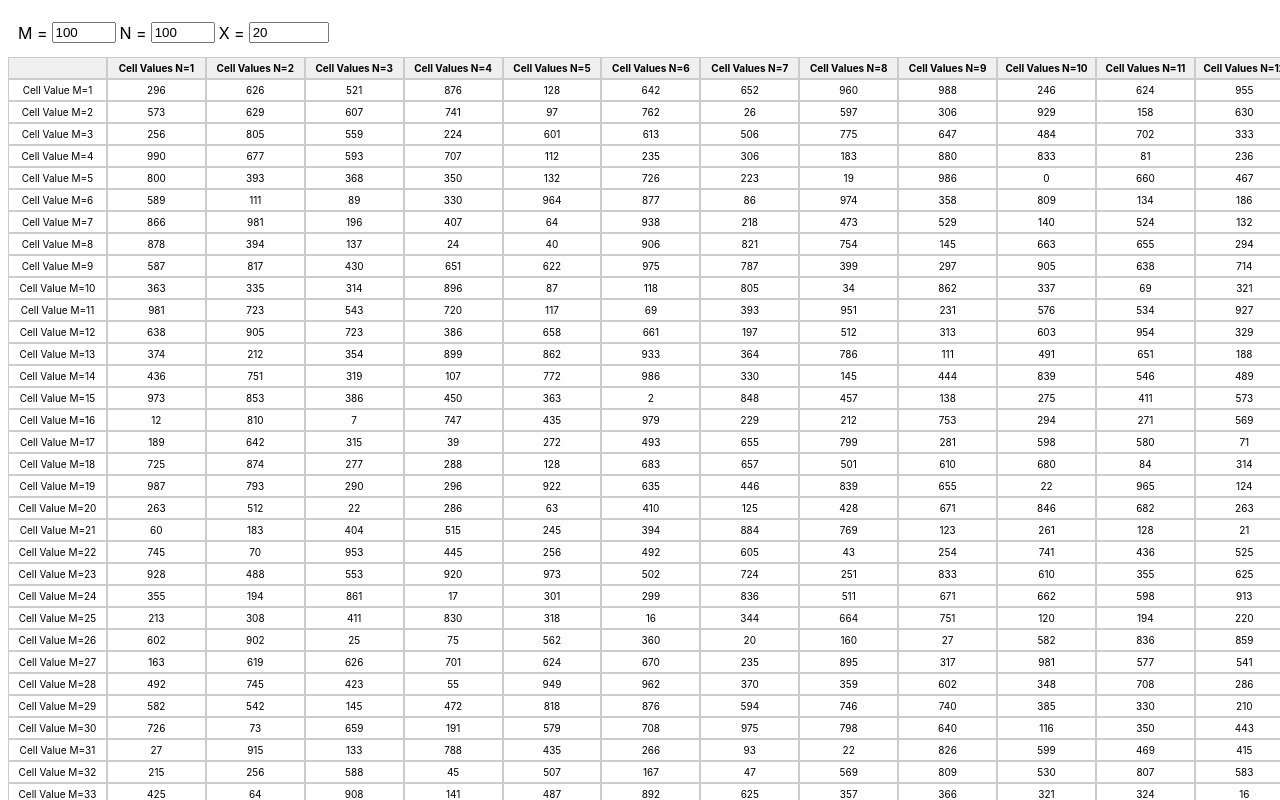
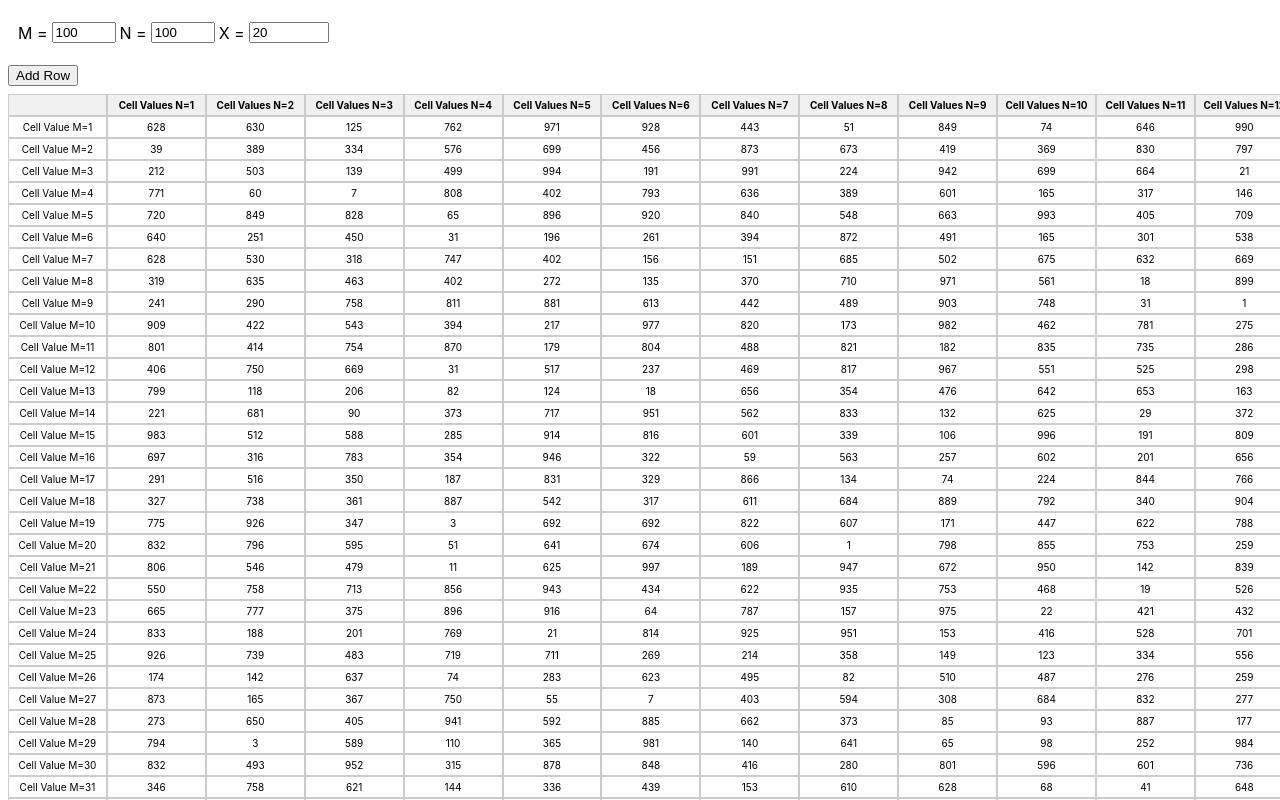
Before and after one commit to Yurii-Yanovitsky/Matrix-Table, a React (Create React App) app: page / in a window 1280 px wide. Shown: the top 800 px of the page. Built offline with nearby package versions, Linux system fonts and the light colour scheme.

Commit message:
Enable adding new rows to the table

```diff
--- a/src/App.css
+++ b/src/App.css
@@ -66,6 +66,10 @@
   translate: 100%;
 }
 
+.add-button {
+  padding: 8px 0;
+}
+
 .input-container {
   display: flex;
   align-items: center;
--- a/src/components/MatrixHeader.tsx
+++ b/src/components/MatrixHeader.tsx
@@ -1,9 +1,13 @@
 import { useMatrix } from "./MatrixTableContext";
 
 export const MatrixHeader = () => {
-  const { status, numberOfColumns } = useMatrix();
+  const { status, numberOfColumns, handleAddRow } = useMatrix();
 
   return (
+    <>
+      <div className="add-button">
+        <button onClick={handleAddRow}>Add Row</button>
+      </div>
       <div
         style={{
           display: "grid",
@@ -13,10 +17,13 @@ export const MatrixHeader = () => {
         <div className="header-cell">{status}</div>
         {Array.from({ length: numberOfColumns }).map((_, index) => {
           return (
-          <div key={index + 1} className="header-cell">{`Cell Values N=${index + 1}`}</div>
+            <div key={index + 1} className="header-cell">{`Cell Values N=${
+              index + 1
+            }`}</div>
           );
         })}
         <div className="header-cell">Sum values</div>
       </div>
+    </>
   );
 };
--- a/src/components/MatrixTableContext.tsx
+++ b/src/components/MatrixTableContext.tsx
@@ -9,7 +9,7 @@ import {
   useState,
   useTransition,
 } from "react";
-import { Cell } from "../utils/generateMatrix";
+import { Cell, generateRow } from "../utils/generateMatrix";
 
 type MatrixTableContextType = {
   matrix: Cell[][];
@@ -21,6 +21,7 @@ type MatrixTableContextType = {
   handleCellEnter: (cell: Cell) => void;
   handleCellLeave: () => void;
   handleDeleteRow: (rowIndex: number) => void;
+  handleAddRow: () => void;
 };
 
 const MatrixTableContext = createContext<MatrixTableContextType>({
@@ -33,6 +34,7 @@ const MatrixTableContext = createContext<MatrixTableContextType>({
   handleCellEnter: () => {},
   handleCellLeave: () => {},
   handleDeleteRow: () => {},
+  handleAddRow: () => {},
 });
 
 export const MatrixTableProvider: FC<
@@ -114,6 +116,17 @@ export const MatrixTableProvider: FC<
     });
   }, []);
 
+  const handleAddRow = useCallback(() => {
+    startTransition(() => {
+      setMatrix((prevMatrix) => {
+        const newMatrix = [...prevMatrix];
+        const newRow = generateRow(newMatrix[0]?.length ?? 0, 1000);
+        newMatrix.push(newRow);
+        return newMatrix;
+      });
+    });
+  }, []);
+
   const value = useMemo(() => {
     return {
       matrix,
@@ -125,6 +138,7 @@ export const MatrixTableProvider: FC<
       handleCellEnter,
       handleCellLeave,
       handleDeleteRow,
+      handleAddRow,
     };
   }, [
     matrix,
@@ -134,6 +148,7 @@ export const MatrixTableProvider: FC<
     handleCellEnter,
     handleCellLeave,
     handleDeleteRow,
+    handleAddRow,
   ]);
 
   return (
--- a/src/utils/generateMatrix.ts
+++ b/src/utils/generateMatrix.ts
@@ -9,21 +9,25 @@ export type Cell = {
   amount: number;
 };
 
+export function generateRow(size: number, range: number) {
+  const row: Cell[] = [];
+  for (let j = 0; j < size; j++) {
+    const cell = {
+      id: generateUniqueId(),
+      amount: Math.floor(Math.random() * range),
+    };
+
+    row.push(cell);
+  }
+
+  return row;
+}
+
 export function generateMatrix(m: number, n: number, range: number) {
   const matrix: Cell[][] = [];
 
   for (let i = 0; i < m; i++) {
-    const row: Cell[] = [];
-    for (let j = 0; j < n; j++) {
-      const cell = {
-        id: generateUniqueId(),
-        amount: Math.floor(Math.random() * range),
-      };
-
-      row.push(cell);
-    }
-
-    matrix.push(row);
+    matrix.push(generateRow(n, range));
   }
 
   return matrix;
```
Lines whose indentation alone changed are shown as unchanged.
